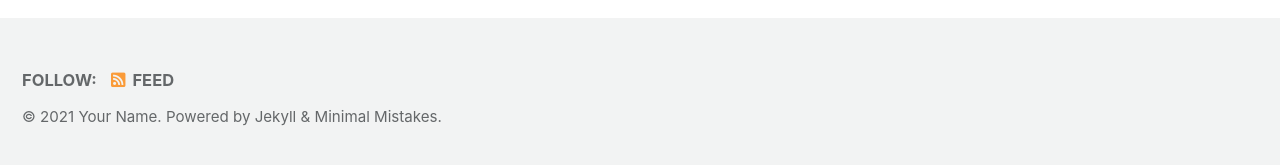
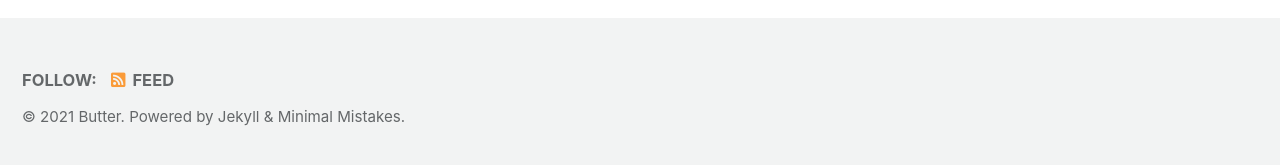
Before and after one commit to Yangyunhui454545/Yangyunhui454545.github.io, a Jekyll site: the page built from index.html, in a window 1280 px wide. Shown: the part 727-892 px from the top of the page. Built offline with Jekyll 4.4.1, drawn with Linux system fonts in a browser that asks for light colours; cached includes are drawn as plain includes; the list of posts is cut into pages by our own code.

Commit message:
Update _config.yml

```diff
--- a/_config.yml
+++ b/_config.yml
@@ -19,10 +19,10 @@ locale                   : "en-US"
 title                    : "Site Title"
 title_separator          : "-"
 subtitle                 : # site tagline that appears below site title in masthead
-name                     : "Your Name"
-description              : "An amazing website."
-url                      : # the base hostname & protocol for your site e.g. "https://mmistakes.github.io"
-baseurl                  : # the subpath of your site, e.g. "/blog"
+name                     : "Butter"
+description              : "PeanutButterJellyBean"
+url                      : "https://Yangyunhui454545.github.io/" # the base hostname & protocol for your site e.g. "https://mmistakes.github.io"
+baseurl                  : "" # the subpath of your site, e.g. "/blog"
 repository               : # GitHub username/repo-name e.g. "mmistakes/minimal-mistakes"
 teaser                   : # path of fallback teaser image, e.g. "/assets/images/500x300.png"
 logo                     : # path of logo image to display in the masthead, e.g. "/assets/images/88x88.png"
```
